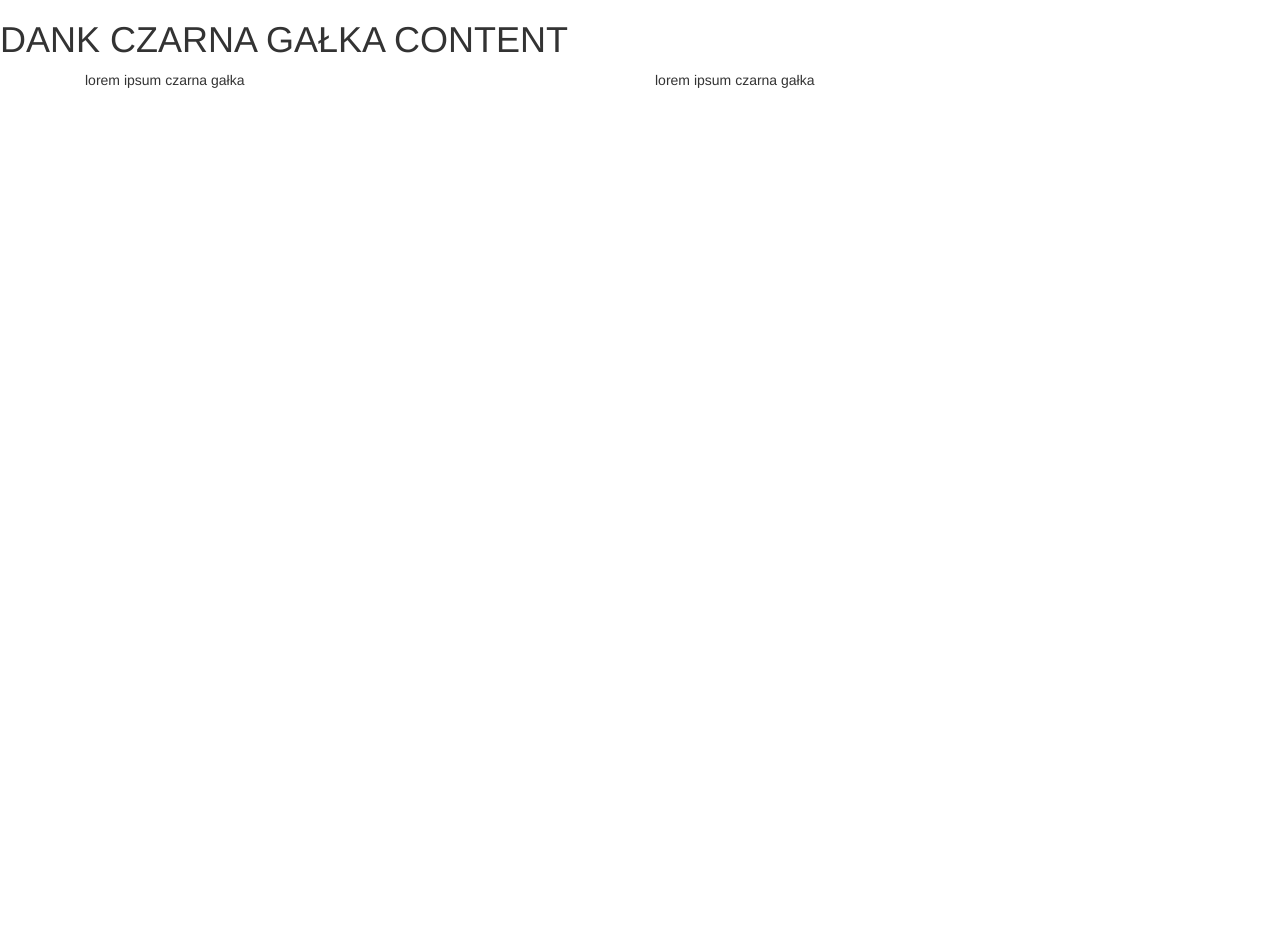
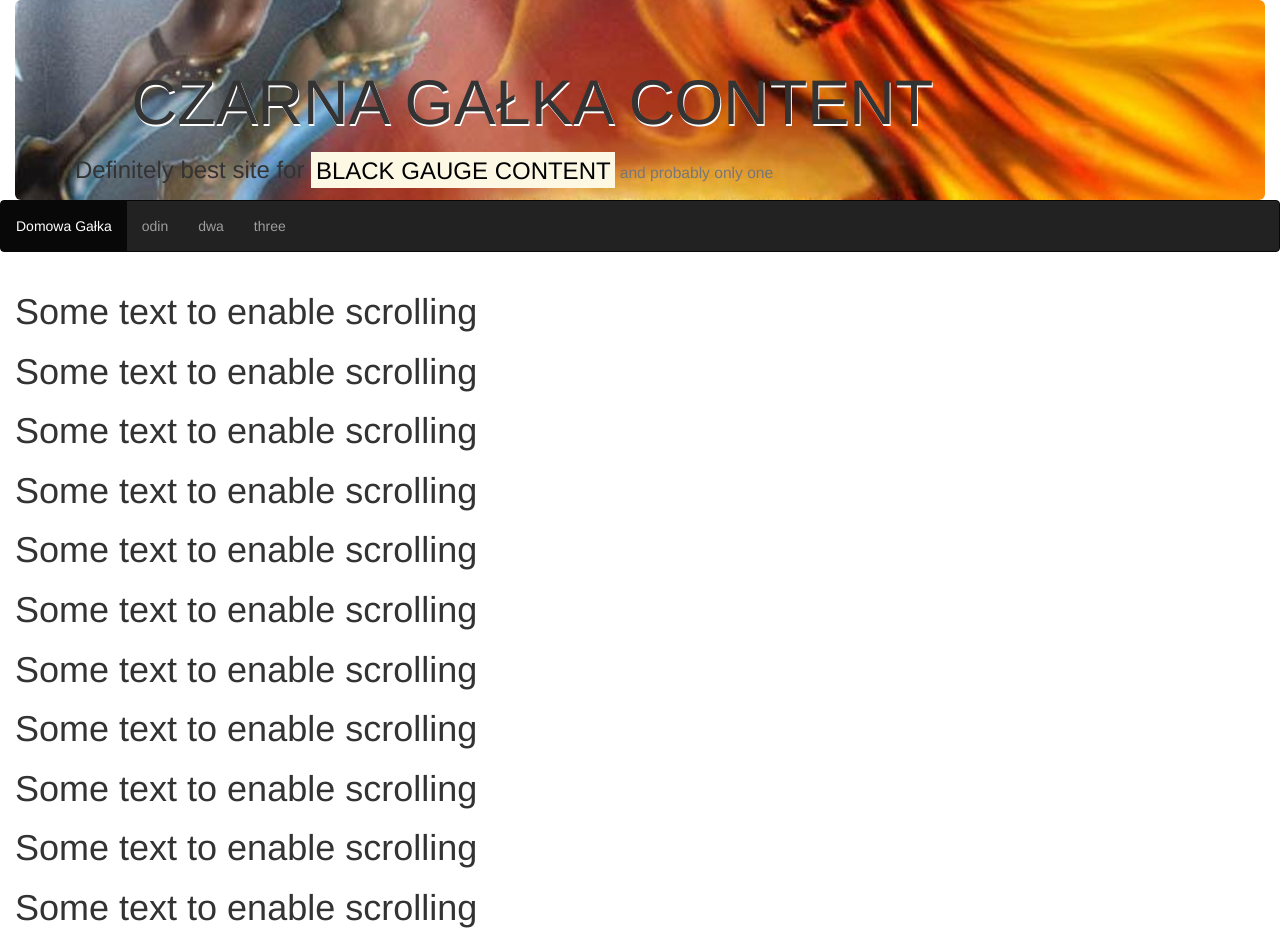
Before and after one commit to PKoter/BGC, a plain HTML site: page index.html in a window 1280 px wide. Shown: the top 931 px of the page. Before the commit the page ends 800 px from the top, so only its background shows below. Drawn offline with nearby package versions, Linux system fonts and the light colour scheme.

Commit message:
~ index.html +styling/index-styles.css Improved looks a little bit. Lemme know if anything.

```diff
--- a/index.html
+++ b/index.html
@@ -2,19 +2,48 @@
 <html>
 <head>
     <meta charset="UTF-8" lang="pl-PL">
-    <link rel="stylesheet" href="css/index-styles.css">
     <meta name="viewport" content="width=device-width, initial-scale=1.0">
     <link rel="stylesheet" href="https://maxcdn.bootstrapcdn.com/bootstrap/3.3.7/css/bootstrap.min.css" integrity="sha384-BVYiiSIFeK1dGmJRAkycuHAHRg32OmUcww7on3RYdg4Va+PmSTsz/K68vbdEjh4u" crossorigin="anonymous">
+    <link rel="stylesheet" href="styling/index-styles.css">
+    <script src="https://ajax.googleapis.com/ajax/libs/jquery/3.2.0/jquery.min.js"></script>
     <script src="https://maxcdn.bootstrapcdn.com/bootstrap/3.3.7/js/bootstrap.min.js" integrity="sha384-Tc5IQib027qvyjSMfHjOMaLkfuWVxZxUPnCJA7l2mCWNIpG9mGCD8wGNIcPD7Txa" crossorigin="anonymous"></script>
 </head>
 <body>
-    <h1>DANK CZARNA GAŁKA CONTENT</h1>
+    <div class="container-fluid">
+        <div class="jumbotron">
+            <h1>CZARNA GAŁKA CONTENT</h1>
+            <h3>Definitely best site for <mark>BLACK GAUGE CONTENT</mark><small> and probably only one</small></h3>
+        </div>
+    </div>
+    <nav class="navbar navbar-inverse" data-spy="affix" data-offset-top="200">
+        <ul class="nav navbar-nav">
+            <li class="active"><a href="#">Domowa Gałka</a></li>
+            <li><a href="#">odin</a></li>
+            <li><a href="#">dwa</a></li>
+            <li><a href="#">three</a></li>
+        </ul>
+    </nav>
+    <div class="container-fluid" style="height:1000px">
+        <h1>Some text to enable scrolling</h1>
+        <h1>Some text to enable scrolling</h1>
+        <h1>Some text to enable scrolling</h1>
+        <h1>Some text to enable scrolling</h1>
+        <h1>Some text to enable scrolling</h1>
+        <h1>Some text to enable scrolling</h1>
+        <h1>Some text to enable scrolling</h1>
+        <h1>Some text to enable scrolling</h1>
+        <h1>Some text to enable scrolling</h1>
+        <h1>Some text to enable scrolling</h1>
+        <h1>Some text to enable scrolling</h1>
+    </div>
+
     <div class="container">
-        <div class="col-md-6">
+        <div class="col-sm-6">
             <p>lorem ipsum czarna gałka</p>
         </div>
-        <div class="col-md-6">
+        <div class="col-sm-6">
             <p>lorem ipsum czarna gałka</p>
         </div>
     </div>
+    <footer>Czarna Gałka Content &copy;</footer>
 </body>
--- /dev/null
+++ b/styling/index-styles.css
@@ -0,0 +1,24 @@
+.jumbotron h1{
+    padding-left:5%;
+    text-shadow: 1px 2px white;
+}
+
+.jumbotron{
+    height:200px;
+    width:100%;
+    margin-bottom:0;
+    background-image:url("../galka.png");
+    background-repeat:no-repeat;
+    background-position:center bottom;
+    background-size: 100%;
+
+}
+
+.affix {
+    top: 0;
+    width: 100%;
+}
+
+.affix + .container-fluid {
+    padding-top: 20px;
+}
```
